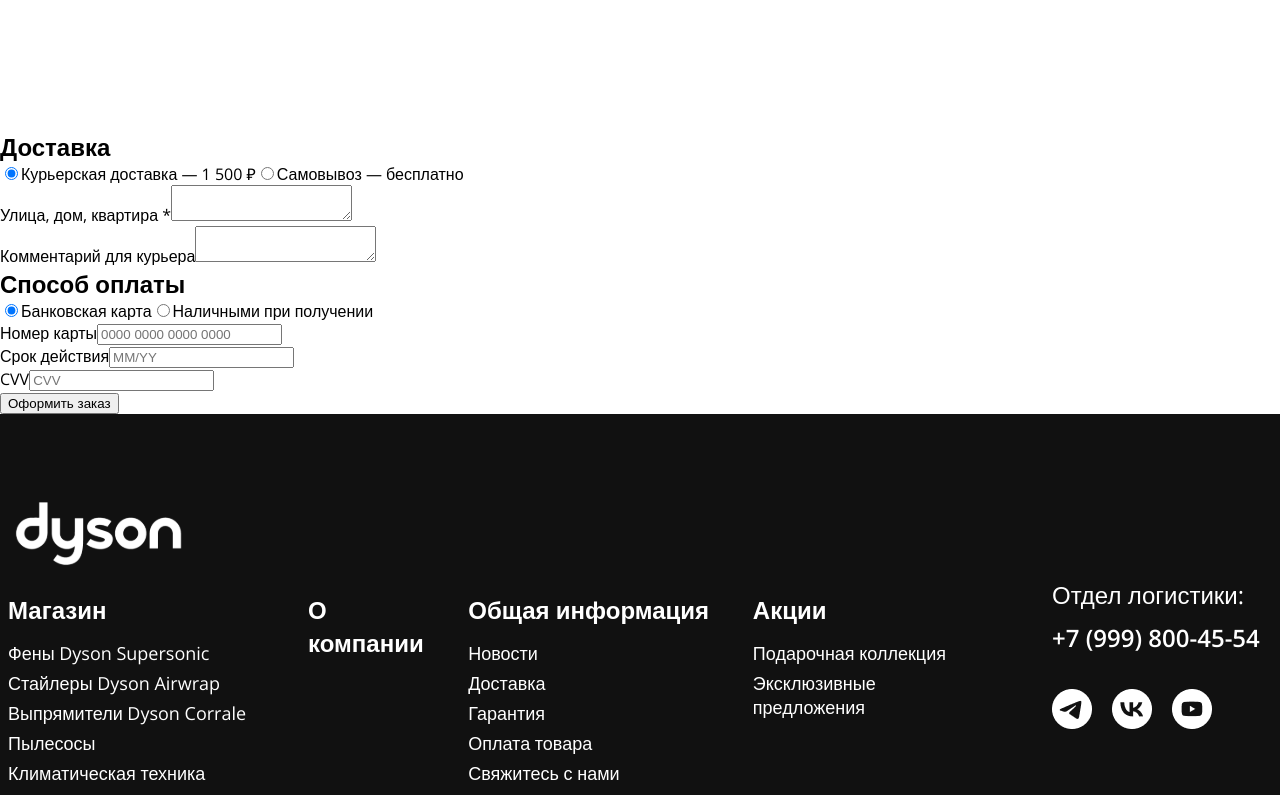
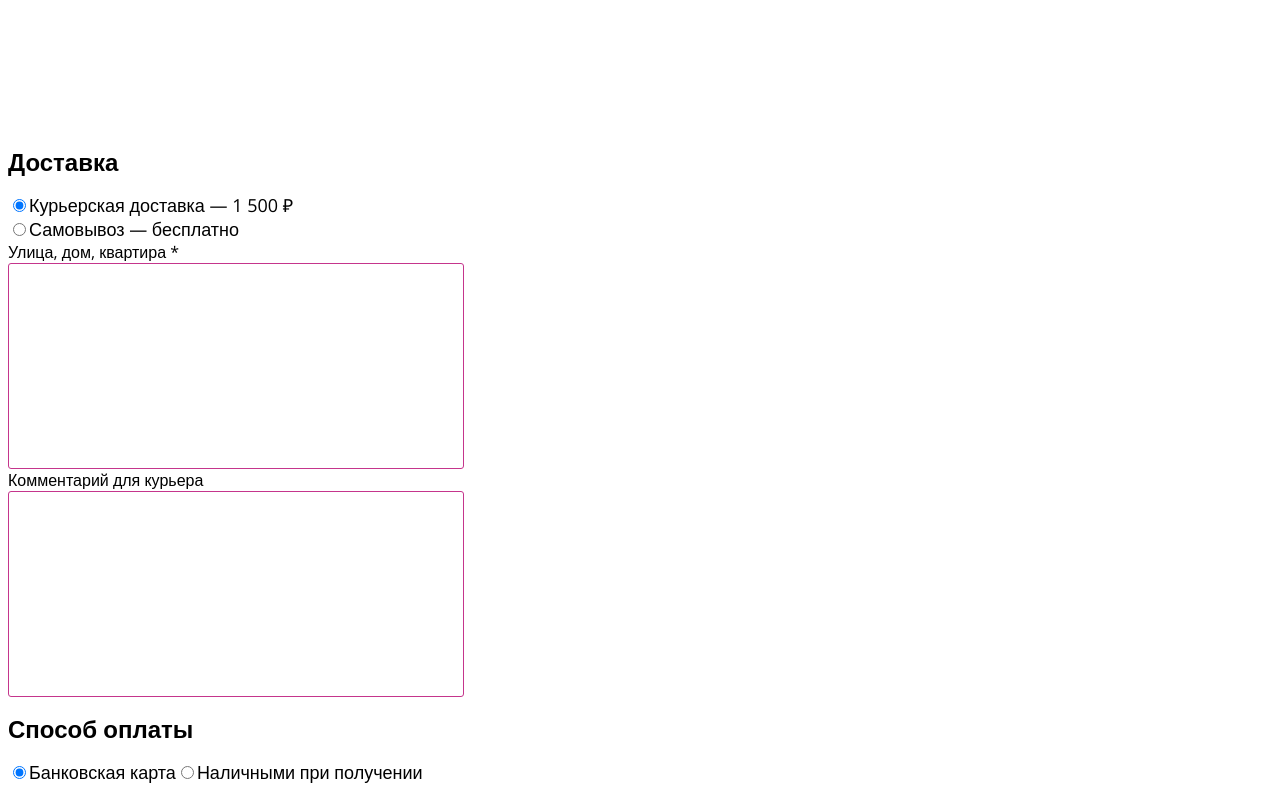
Before and after one commit to Stormfall13/dyson-ecommerce-app, a React (Create React App) app in the folder client/: page /bucket in a window 1280 px wide. Shown: the part 800-1595 px from the top of the page. Built offline with nearby package versions, Linux system fonts and the light colour scheme.

Commit message:
add styled in payment delivery auth pages

```diff
--- a/client/src/App.css
+++ b/client/src/App.css
@@ -53,6 +53,51 @@
   border: 1px solid #999 !important;
 }
 
+.auth-container .auth__title {
+  font-size: 30px;
+  max-width: 500px;
+  margin: 25px auto;
+  text-align: center;
+}
+.auth-container form {
+  max-width: 500px;
+  margin: 0 auto;
+  display: flex;
+  flex-direction: column;
+  align-items: center;
+  gap: 15px;
+}
+.auth-container form input {
+  border: 1px solid var(--first-color);
+  border-radius: 3px;
+  font-size: 18px;
+  outline: none;
+  padding: 12px 20px;
+}
+.auth-container form button {
+  border: 0;
+  outline: none;
+  background: var(--text-black-color);
+  color: #fff;
+  border-radius: 3px;
+  font-size: 18px;
+  font-weight: var(--medium);
+  padding: 16px 0;
+  max-width: 261px;
+  width: 100%;
+}
+.auth-container .auth__link {
+  max-width: 500px;
+  margin: 25px auto;
+  text-align: center;
+  font-size: 18px;
+  font-weight: var(--medium);
+}
+.auth-container .auth__link a {
+  color: var(--first-color);
+  text-decoration: underline;
+}
+
 .header {
   background: #111;
   padding: 4px 20px;
@@ -1998,4 +2043,78 @@
     opacity: 0;
     transform: translateX(-50%) translateY(20px);
   }
+}
+.bucket__checkout {
+  max-width: 1360px;
+  margin: 0 auto;
+  padding: 0 8px 50px 8px;
+}
+.bucket__checkout .order__btn {
+  background: var(--text-black-color);
+  border: 0;
+  outline: none;
+  font-size: 18px;
+  font-weight: var(--regular);
+  color: #fff;
+  cursor: pointer;
+  padding: 11px 20px;
+  border-radius: 3px;
+  margin: 20px 0 0 0;
+}
+
+.delivery-method h2 {
+  font-size: 24px;
+  font-weight: var(--semi-bold);
+  margin: 15px 0;
+}
+.delivery-method .delivery__variant {
+  display: flex;
+  flex-direction: column;
+}
+.delivery-method .delivery__variant label {
+  font-size: 18px;
+  font-weight: var(--regular);
+}
+.delivery-method .form-item label {
+  display: flex;
+  flex-direction: column;
+}
+.delivery-method .form-item label textarea {
+  resize: none;
+  max-width: 450px;
+  min-height: 200px;
+  border: 1px solid var(--first-color);
+  border-radius: 3px;
+  outline: none;
+  font-size: 18px;
+}
+
+.payment-method h2 {
+  font-size: 24px;
+  font-weight: var(--semi-bold);
+  margin: 15px 0;
+}
+.payment-method .payment__variant label {
+  font-size: 18px;
+  font-weight: var(--regular);
+}
+.payment-method .card-fields {
+  max-width: 450px;
+  display: flex;
+  flex-direction: column;
+  gap: 10px;
+  margin: 20px 0 0 0;
+}
+.payment-method .card-fields label {
+  font-size: 18px;
+  font-weight: var(--regular);
+  display: flex;
+  justify-content: space-between;
+  gap: 10px;
+}
+.payment-method .card-fields label input {
+  outline: none;
+  border: 1px solid var(--first-color);
+  border-radius: 3px;
+  padding: 6px 12px 6px 12px;
 }/*# sourceMappingURL=App.css.map */
--- a/client/src/App.scss
+++ b/client/src/App.scss
@@ -53,6 +53,53 @@
   }
 
 // ######### HEADER ########## //
+
+.auth-container{
+    .auth__title{
+        font-size: 30px;
+        max-width: 500px;
+        margin: 25px auto;
+        text-align: center;
+    }
+    form{
+        max-width: 500px;
+        margin: 0 auto;
+        display: flex;
+        flex-direction: column;
+        align-items: center;
+        gap: 15px;
+        input{
+            border: 1px solid var(--first-color);
+            border-radius: 3px;
+            font-size: 18px;
+            outline: none;
+            padding: 12px 20px;
+        }
+        button{
+            border: 0;
+            outline: none;
+            background: var(--text-black-color);
+            color: #fff;
+            border-radius: 3px;
+            font-size: 18px;
+            font-weight: var(--medium);
+            padding: 16px 0;
+            max-width: 261px;
+            width: 100%;
+        }
+    }
+    .auth__link{
+        max-width: 500px;
+        margin: 25px auto;
+        text-align: center;
+        font-size: 18px;
+        font-weight: var(--medium);
+        a{
+            color: var(--first-color);
+            text-decoration: underline;
+        }
+    }
+}
 
 .header{
     background: #111;
@@ -2137,3 +2184,84 @@
     90% { opacity: 1; transform: translateX(-50%) translateY(0); }
     100% { opacity: 0; transform: translateX(-50%) translateY(20px); }
   }
+
+.bucket__checkout{
+    max-width: 1360px;
+    margin: 0 auto;
+    padding: 0 8px 50px 8px;
+    .order__btn{
+        background: var(--text-black-color);
+        border: 0;
+        outline: none;
+        font-size: 18px;
+        font-weight: var(--regular);
+        color: #fff;
+        cursor: pointer;
+        padding: 11px 20px;
+        border-radius: 3px;
+        margin: 20px 0 0 0;
+    }
+}
+.delivery-method{
+    h2{
+        font-size: 24px;
+        font-weight: var(--semi-bold);
+        margin: 15px 0;
+    }
+    .delivery__variant{
+        display: flex;
+        flex-direction: column;
+        label{
+            font-size: 18px;
+            font-weight: var(--regular);
+        }
+    }
+    .form-item{
+        label{
+            display: flex;
+            flex-direction: column;
+            textarea{
+                resize: none;
+                max-width: 450px;
+                min-height: 200px;
+                border: 1px solid var(--first-color);
+                border-radius: 3px;
+                outline: none;
+                font-size: 18px;
+            }
+        }
+    }
+}
+.payment-method{
+    h2{
+        font-size: 24px;
+        font-weight: var(--semi-bold);
+        margin: 15px 0;
+    }
+    .payment__variant{
+        label{
+            font-size: 18px;
+            font-weight: var(--regular);
+        }
+    }
+    .card-fields{
+        max-width: 450px;
+        display: flex;
+        flex-direction: column;
+        gap: 10px;
+        margin: 20px 0 0 0;
+        label{
+            font-size: 18px;
+            font-weight: var(--regular);
+            display: flex;
+            justify-content: space-between;
+            gap: 10px;
+            input{
+                outline: none;
+                border: 1px solid var(--first-color);
+                border-radius: 3px;
+                padding: 6px 12px 6px 12px;
+            }
+        }
+    }
+}
--- a/client/src/components/DeliveryMethod.jsx
+++ b/client/src/components/DeliveryMethod.jsx
@@ -40,7 +40,7 @@
   return (
     <div className="delivery-method">
       <h2>Доставка</h2>
-
+      <div className="delivery__variant">
         <label>
           <input
             type="radio"
@@ -60,6 +60,7 @@
           />
           Самовывоз — бесплатно
         </label>
+      </div>
 
       <div className="delivery-fields">
         {method === 'courier' && (
--- a/client/src/components/PaymentMethod.jsx
+++ b/client/src/components/PaymentMethod.jsx
@@ -18,27 +18,6 @@
         onChange({ method: value, card: cardData });
         }
     };
-
-    // const handleCardChange = (field, value) => {
-    //     let updatedValue = value;
-
-    //     if (field === 'expiry') {
-    //     // Удаляем все символы, кроме цифр
-    //     const digits = value.replace(/\D/g, '');
-
-    //     if (digits.length === 0) {
-    //         updatedValue = '';
-    //     } else if (digits.length <= 2) {
-    //         updatedValue = digits;
-    //     } else {
-    //         updatedValue = digits.slice(0, 2) + '/' + digits.slice(2, 4);
-    //     }
-    //     }
-
-    //     const updatedCard = { ...cardData, [field]: updatedValue };
-    //     setCardData(updatedCard);
-    //     onChange({ method, card: updatedCard });
-    // };
 
     const handleCardChange = (field, value) => {
         let updatedValue = value;
@@ -83,7 +62,7 @@
   return (
     <div className="payment-method">
       <h2>Способ оплаты</h2>
-
+      <div className="payment__variant">
         <label>
           <input
             type="radio"
@@ -103,6 +82,7 @@
           />
           Наличными при получении
         </label>
+      </div>
 
       {method === 'card' && (
         <div className="card-fields">
--- a/client/src/pages/BucketPage.jsx
+++ b/client/src/pages/BucketPage.jsx
@@ -97,10 +97,11 @@
           </>
         )}
       </section>
-      <div className="bucket__checkout">
+      <section className="bucket__checkout">
         <DeliveryMethod onChange={setDeliveryMethod} />
         <PaymentMethod onChange={setPaymentMethod} />
         <button
+          className='order__btn'
           onClick={() => {
             const order = {
               items: cart,
@@ -113,7 +114,7 @@
         >
           Оформить заказ
         </button>
-      </div>
+      </section>
       <Footer />
     </>
   );
--- a/client/src/pages/Login.jsx
+++ b/client/src/pages/Login.jsx
@@ -5,6 +5,8 @@
 import { loginSuccess } from "../store/slices/authSlice";
 
 import Header from "../components/Header";
+
+import '../App.css';
 
 
 const Login = () => {
@@ -32,13 +34,13 @@
     return (
         <div className="auth-container">
             <Header />
-            <h2>Вход</h2>
+            <h2 className="auth__title">Вход</h2>
             <form onSubmit={handleSubmit}>
                 <input type="email" name="email" placeholder="Email" value={form.email} onChange={handleChange} required />
                 <input type="password" name="password" placeholder="Пароль" value={form.password} onChange={handleChange} required />
                 <button type="submit">Войти</button>
             </form>
-            <p>Нет аккаунта? <a href="/register">Зарегистрироваться</a></p>
+            <p className="auth__link">Нет аккаунта? <a href="/register">Зарегистрироваться</a></p>
         </div>
     );
 };
--- a/client/src/pages/Register.jsx
+++ b/client/src/pages/Register.jsx
@@ -26,14 +26,14 @@
     return (
         <div className="auth-container">
             <Header />
-            <h2>Регистрация</h2>
+            <h2 className="auth__title">Регистрация</h2>
             <form onSubmit={handleSubmit}>
                 <input type="text" name="username" placeholder="Имя" value={form.username} onChange={handleChange} required />
                 <input type="email" name="email" placeholder="Email" value={form.email} onChange={handleChange} required />
                 <input type="password" name="password" placeholder="Пароль" value={form.password} onChange={handleChange} required />
                 <button type="submit">Зарегистрироваться</button>
             </form>
-            <p>Уже есть аккаунт? <a href="/login">Войти</a></p>
+            <p className="auth__link">Уже есть аккаунт? <a href="/login">Войти</a></p>
         </div>
     );
 };
```
Also changed, not shown: 1 other file (tests, documents, lock files or other folders). Lines whose indentation alone changed are shown as unchanged.
